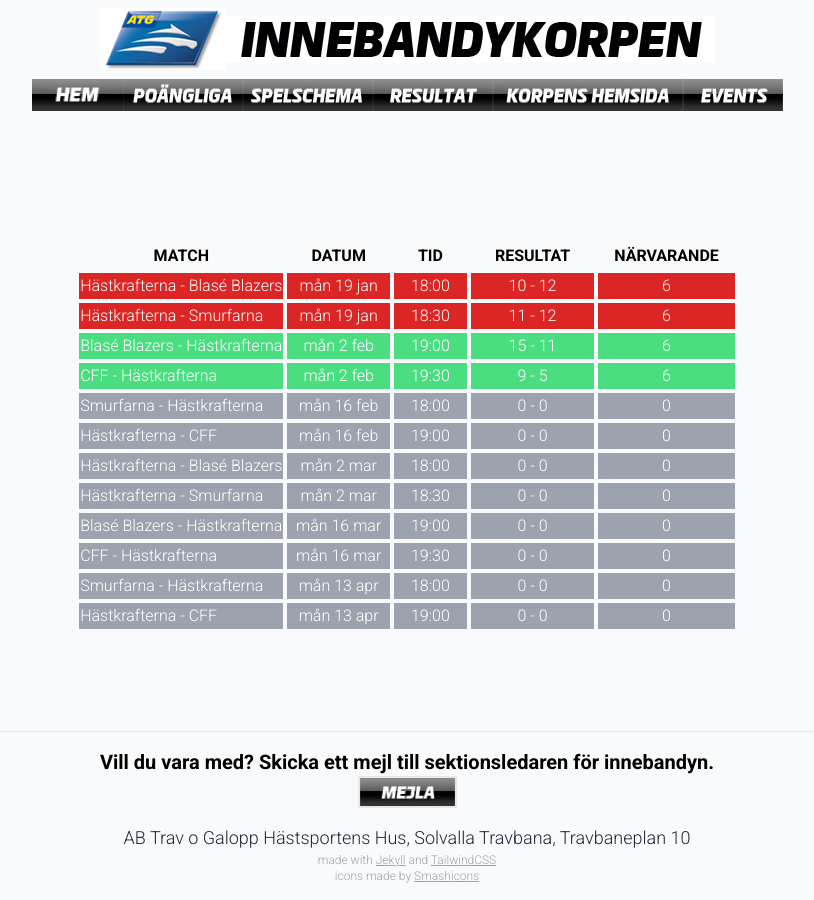
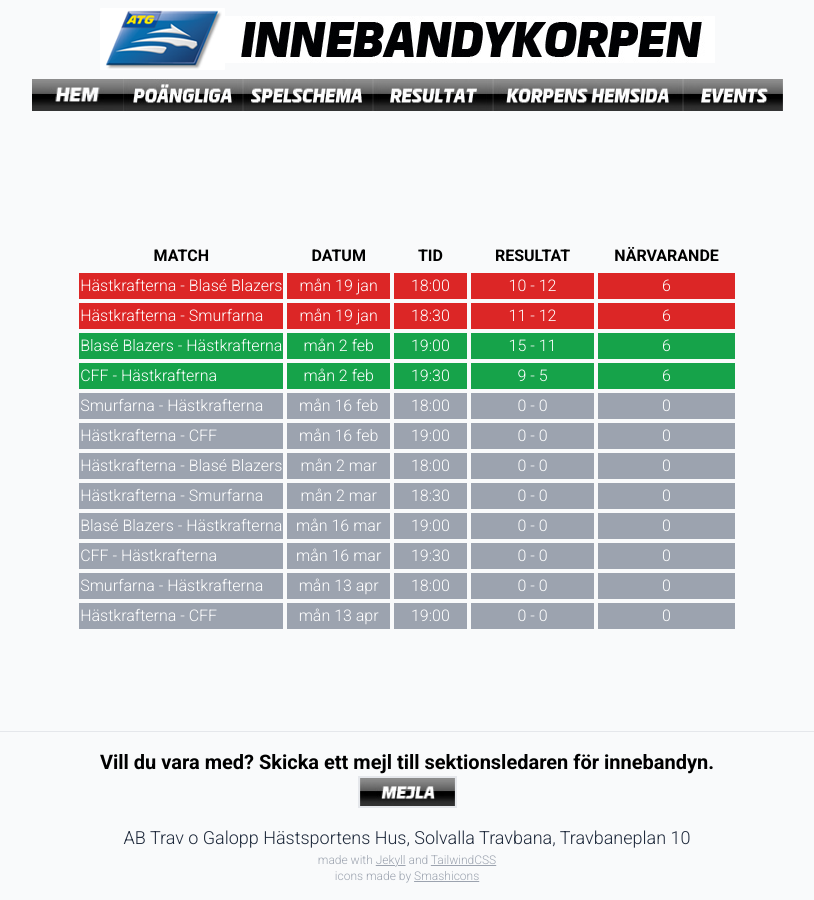
Before and after one commit to andreashogvall/andreashogvall.github.io, a Jekyll site: the page built from resultat.html, in a window 1280 px wide. Shown: the whole page, without its empty margins (233-1047 px from the left). Built offline with Jekyll 4.4.1, drawn with Linux system fonts in a browser that asks for light colours; nearby versions of some CDN libraries.

Commit message:
Update resultat.html

```diff
--- a/resultat.html
+++ b/resultat.html
@@ -30,14 +30,14 @@
     <td class="text-center">11 - 12</td>
     <td class="text-center">6</td>
   </tr>
-  <tr class="bg-green-400 text-white border-2 border-slate-200">
+  <tr class="bg-green-600 text-white border-2 border-slate-200">
     <td>Blasé Blazers - Hästkrafterna</td>
     <td class="text-center">mån 2 feb</td>
     <td class="text-center">19:00</td>
     <td class="text-center">15 - 11</td>
     <td class="text-center">6</td>
   </tr>
-  <tr class="bg-green-400 text-white border-2 border-slate-200">
+  <tr class="bg-green-600 text-white border-2 border-slate-200">
     <td>CFF - Hästkrafterna</td>
     <td class="text-center">mån 2 feb</td>
     <td class="text-center">19:30</td>
```
